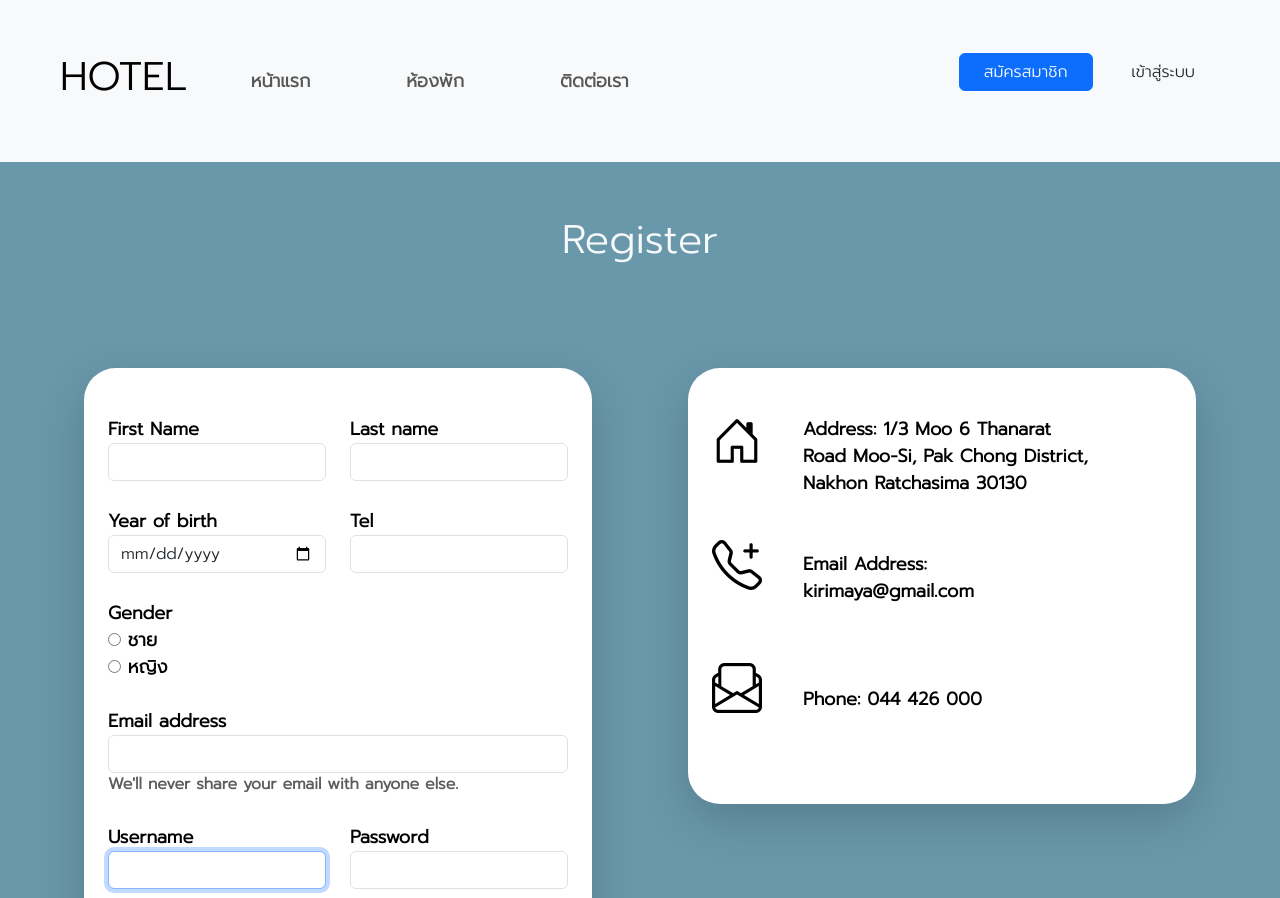
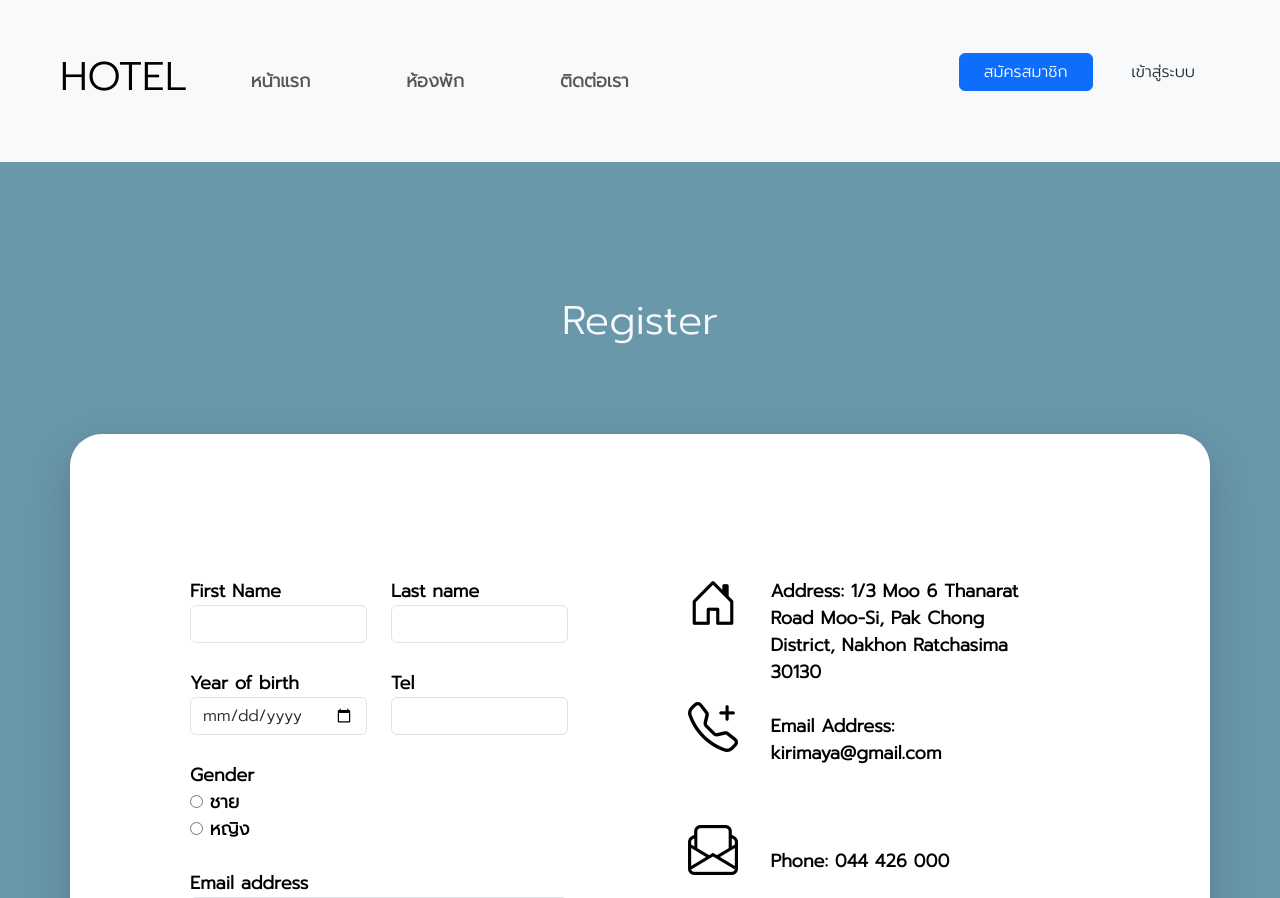
Before and after one commit to liangkhwai/final_pro_hotel, a Django app: page /register in a window 1280 px wide. Shown: the top 898 px of the page. Run offline with Django 4.2, Linux system fonts and the light colour scheme; parts of the project's set-up code (start-up, migrations or seed data) failed here and were passed over; some libraries are stand-ins or nearby versions.

Commit message:
last push-by tong

```diff
--- a/templates/member/register.html
+++ b/templates/member/register.html
@@ -9,13 +9,16 @@ Register
 
     <br>
     <br>
-    <div class="">
-        <div class="row px-5">
-            <H1 class="text-center text-light">Register </H1>
+    <br><br><br>
+
+    <div class="container">
+        <H1 class="text-center text-light">Register </H1>
+        <br><br><br>
+        <div class="row px-5 rounded-5 shadow-lg" style="background-color: #ffffff">
+            <!-- <H1 class="text-center text-light">Register </H1> -->
             <div class=" col-6 p-5 px-5 mb-5">
 
-                <form class="px-4 py-5 my-5 text-Black shadow-lg rounded-5" style="background-color: #ffffff" action=""
-                    method="post">
+                <form class="px-4 py-5 my-5 text-Black" action="" method="post">
                     {% csrf_token%}
                     <div class="row">
                         <div class="col-md-6 ">
@@ -99,29 +102,29 @@ Register
             </form>
 
             <div class=" col-6 p-5 px-5 mb-5">
-                <form class="px-4 py-5 my-5 text-Black shadow-lg rounded-5" style="background-color: #ffffff">
-
+                <form class="py-5 my-5 text-Black ">
                     <div class="row col-12">
                         <div class="row col-3">
 
-                            <i class="bi bi-house-door"style='font-size:50px'></i>
+                            <i class="bi bi-house-door" style='font-size:50px'></i>
                             <br>
                             <br>
                             <br>
                             <br>
-                            <i class="bi bi-telephone-plus"style='font-size:50px'></i>
+                            <i class="bi bi-telephone-plus" style='font-size:50px'></i>
                             <br>
                             <br>
                             <br>
                             <br>
-                            <i class="bi bi-envelope-paper"style='font-size:50px'></i>
+                            <i class="bi bi-envelope-paper" style='font-size:50px'></i>
 
                         </div>
 
                         <div class="row col-9">
                             <br>
                             <br>
-                            <p> Address: 1/3 Moo 6 Thanarat Road Moo-Si, Pak Chong District, Nakhon Ratchasima 30130 </p>
+                            <p> Address: 1/3 Moo 6 Thanarat Road Moo-Si, Pak Chong District, Nakhon Ratchasima 30130
+                            </p>
 
                             <br>
                             <br><br>
@@ -133,18 +136,32 @@ Register
                             <br><br>
                             <br>
                             <p>Phone: 044 426 000 </p>
-                       </div>
+                        </div>
+
+
 
                     </div>
 
+                    <br><br>
+
+                        <div>
+                            <img src="/static/hero-slider-1.jpg" alt="" class="img-fluid" height="">
+                        </div>
+
                     <br>
+                </form>
             </div>
 
             <br>
-            </form>
+
 
         </div>
     </div>
+    <br>
+    <br>
+    <br>
+    <br>
+
 
 </div>
 
```
